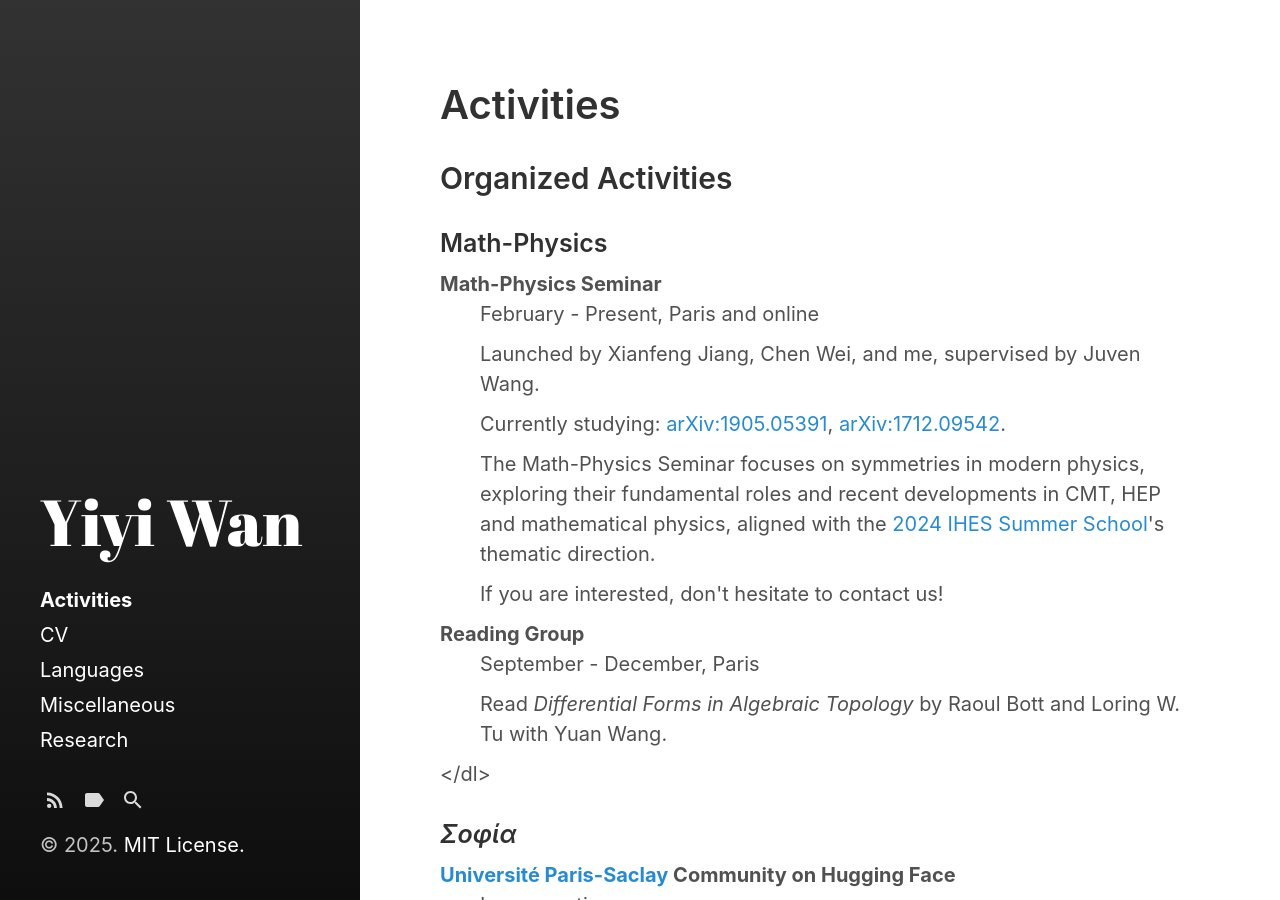
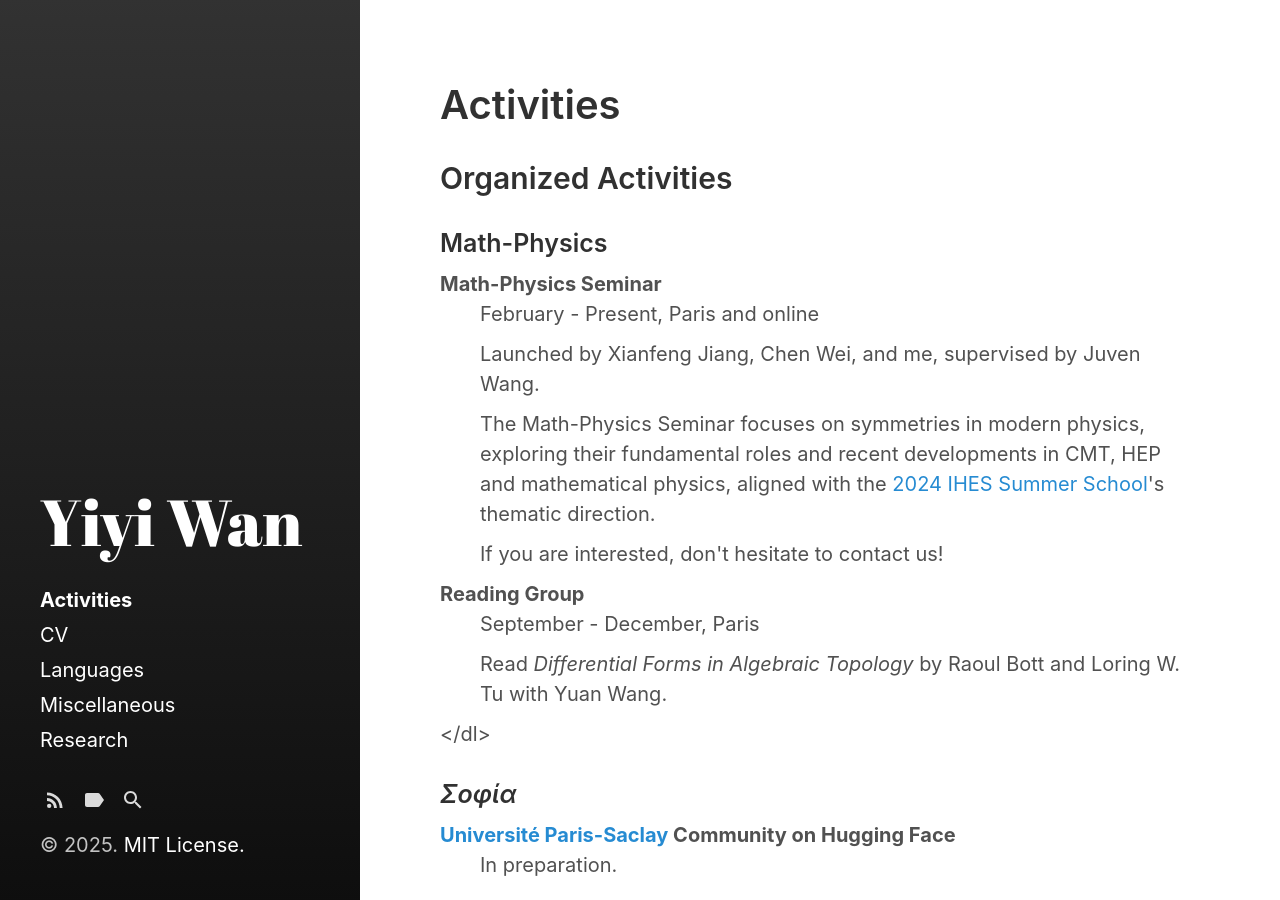
Before and after one commit to Roimex/Roimex.github.io, a Jekyll site: the page built from pages/activities.md, in a window 1280 px wide and 900 px high. Built offline with Jekyll 4.4.1, drawn with Linux system fonts in a browser that asks for light colours.

Commit message:
Update activities.md

```diff
--- a/pages/activities.md
+++ b/pages/activities.md
@@ -13,10 +13,6 @@ order: 3
   <dt>Math-Physics Seminar</dt>
   <dd>February - Present, Paris and online</dd>
   <dd>Launched by Xianfeng Jiang, Chen Wei, and me, supervised by Juven Wang.</dd>
-  <dd>Currently studying:
-    <a href="https://arxiv.org/abs/1905.05391">arXiv:1905.05391</a>,
-    <a href="https://arxiv.org/abs/1712.09542">arXiv:1712.09542</a>.
-  </dd>
   <dd>The Math-Physics Seminar focuses on symmetries in modern physics, exploring their fundamental roles and recent developments in CMT, HEP and mathematical physics, aligned with the <a href="https://indico.math.cnrs.fr/event/11080/">2024 IHES Summer School</a>'s thematic direction.
   <dd>If you are interested, don't hesitate to contact us!</dd>
 
```
